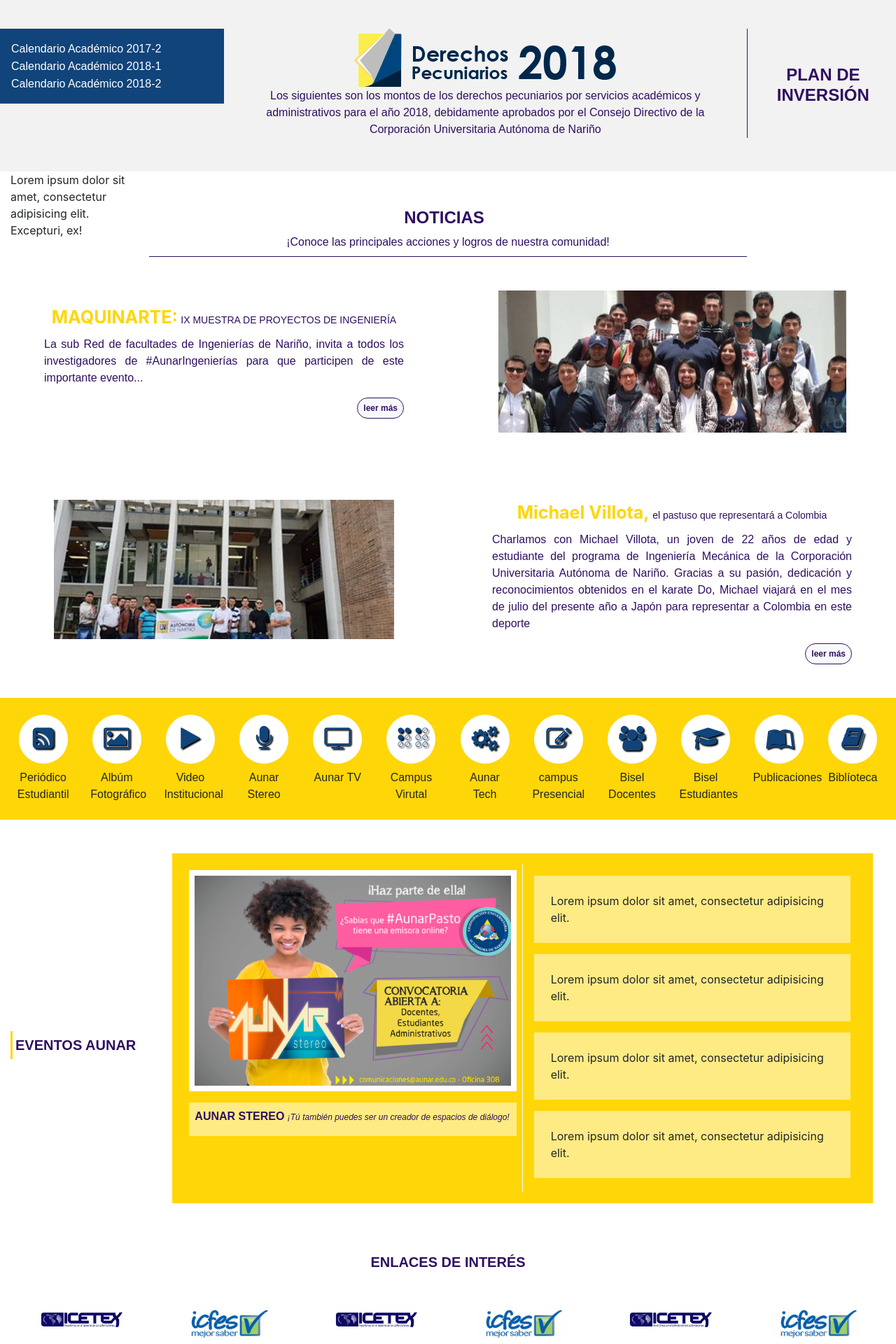
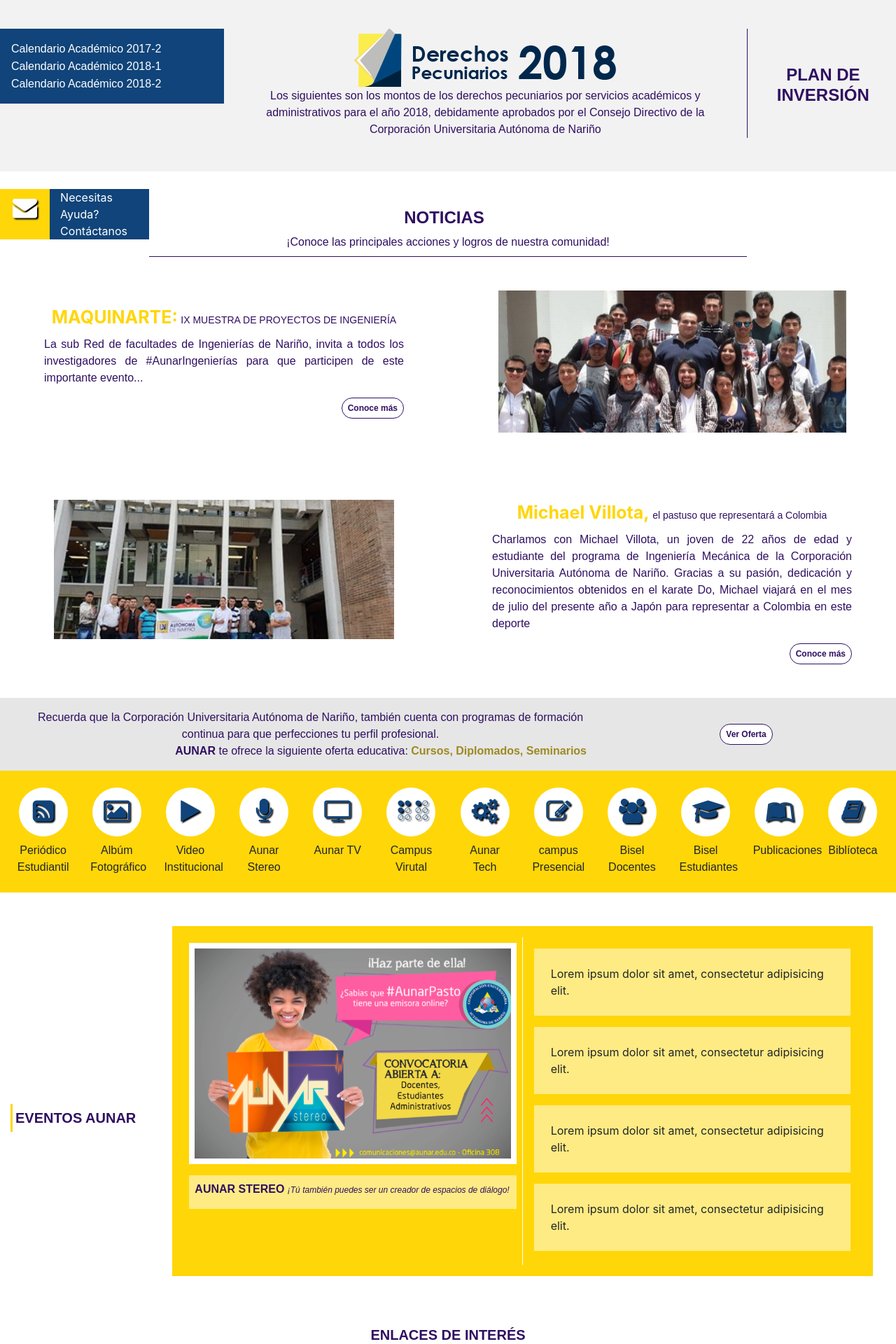
Before and after one commit to julianrodri11/aunar, a PHP site: page / in a window 1280 px wide. Shown: the part 549-2469 px from the top of the page at 70% size. Run offline with PHP 8.4, Linux system fonts and the light colour scheme.

Commit message:
maquetando oferta de prgramas

```diff
--- a/css/personalizado.css
+++ b/css/personalizado.css
@@ -28,6 +28,12 @@
 .texto-amarillo
 {
 	color: #FFD608 !important;
+}
+
+/*fuente amrariilo oscuro para ofertas*/
+.texto-amarillo-oscuro
+{
+	color: #9D8A22 !important;
 }
 /*color de fondo redondo del logo */
 .fondo-gris-c
@@ -68,9 +74,13 @@
 .sombra-iconos
 {
 	font-size:35px;
-	color:lightblue;
+	/*color:lightblue;*/
 	text-shadow:2px 2px 2px #000000;
 	color: #10447A !important;
+}
+.icono-blanco
+{
+	color:white !important;
 }
 /*fondo azul para el footer*/
 .fondo-azul
--- a/index.html
+++ b/index.html
@@ -260,7 +260,16 @@
 <!-- ----------------- título notiicas ----------------------- -->
 <div class="container-fluid">
   <div class="row">
-    <div class="col-2">Lorem ipsum dolor sit amet, consectetur adipisicing elit. Excepturi, ex!</div>
+    <div class="col-2 d-flex align-items-center justify-content-center">
+      <div class="row ">
+        <div class="col-12 ">
+          <div class="row ">
+              <div class=" col-4 fondo-amarillo sombra-iconos icono-blanco text-center "><i class="fa fa-envelope" >       </i></div>
+              <div class=" col-8 fondo-azul text-white">Necesitas Ayuda? Contáctanos</div>
+          </div>
+        </div>
+      </div>
+    </div>
     <div class="col-8 text-center border-bottom borde-azul">
       <div class="row">
           <div class="col-12 pt-1 pl-1 mt-sm-5  text-center  "><h4 class=" mt-0 fuente-institucional texto-azul f-negrita">NOTICIAS</h4></div>
@@ -281,7 +290,7 @@
             <label class="texto-amarillo f-negrita f-size-18">MAQUINARTE: </label> <label class="texto-azul f-size-14">IX MUESTRA DE PROYECTOS DE INGENIERÍA</label>
             <div class="text-justify">
             <p class="texto-azul">La sub Red de facultades de Ingenierías de Nariño, invita a todos los investigadores de #AunarIngenierías para que participen de este importante evento...</p>
-            <a href="#" class="p-2 border borde-azul badge badge-pill badge-light hover-amarillo hover-texto-blanco float-right texto-azul">leer más</a>
+            <a href="#" class="p-2 border borde-azul badge badge-pill hover-amarillo hover-texto-blanco float-right texto-azul">Conoce más</a>
             </div>
       </div>
     </div>
@@ -296,7 +305,7 @@
             <div class="text-justify">
             <p class="texto-azul">Charlamos con Michael Villota, un joven de 22 años de edad y estudiante del programa de Ingeniería Mecánica de la Corporación Universitaria Autónoma de Nariño. Gracias a su pasión, dedicación y reconocimientos obtenidos en el karate Do, Michael viajará en el mes de julio del presente año a Japón para representar a Colombia en este
 deporte</p>
-            <a href="#" class="p-2 border borde-azul badge badge-pill badge-light hover-amarillo hover-texto-blanco float-right texto-azul">leer más</a>
+            <a href="#" class="p-2 border borde-azul badge badge-pill hover-amarillo hover-texto-blanco float-right texto-azul">Conoce más</a>
             </div>
       </div>
     </div>
@@ -307,6 +316,24 @@
 
 <!-- ----------------FIN SECCIÓN NOTICIAS--------------------- -->
 
+
+<!-- ----------------OFERTAS DE INTERES ---------------------- -->
+<div class="container-fluid fondo-gris-os p-3">
+  <div class="row">
+    <div class="col-8">
+      <div class="row texto-azul">
+        <div class="col-12 pl-5 -pr-5 text-center">Recuerda que la Corporación Universitaria Autónoma de Nariño, también cuenta con programas de formación continua para que perfecciones tu perfil profesional.</div>
+        <div class="col-12 text-right"><strong> AUNAR</strong> te ofrece la siguiente oferta educativa: <a class="texto-amarillo-oscuro f-negrita" href="">Cursos, </a><a class="texto-amarillo-oscuro f-negrita" href="">Diplomados, </a><a class="texto-amarillo-oscuro f-negrita" href="">Seminarios</a> </div>
+      </div>
+    </div>
+    <div class="col-4 d-flex align-items-center justify-content-center ">
+      <div class="text-center ">
+        <a href="#" class="p-2 border borde-azul badge badge-pill bg-white hover-texto-blanco hover-amarillo  texto-azul">Ver Oferta</a>
+        </div>
+    </div>
+  </div>
+</div>
+<!-- ----------------FIN OFERTAS DE ITENRES--------------------- -->
 
 
 
```
